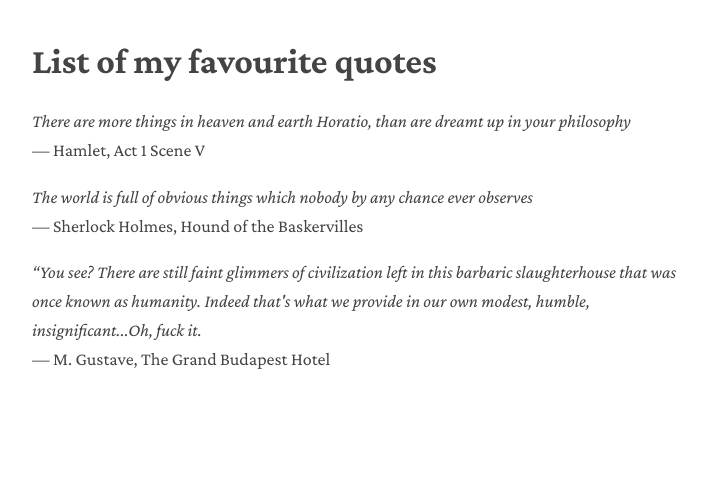
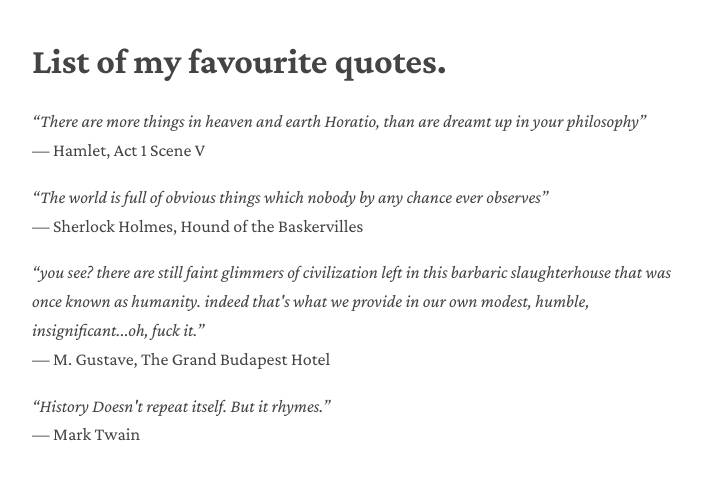
Before and after one commit to Paul-Joshy/homepage, a plain HTML site: page quotes.html in a window 1280 px wide. Shown: the whole page, without its empty margins (283-990 px from the left). Drawn offline with nearby package versions, Linux system fonts and the light colour scheme.

Commit message:
Added quote

```diff
--- a/quotes.html
+++ b/quotes.html
@@ -7,13 +7,14 @@
     <link href="./style.css" rel="stylesheet">
   </head>
   <body>
-    <h1>List of my favourite quotes</h1>
+    <h1>List of my favourite quotes.</h1>
 
-    <p><i>There are more things in heaven and earth Horatio, than are dreamt up in your philosophy</i> <br>&mdash; Hamlet, Act 1 Scene V</p>
+    <p><i><q>There are more things in heaven and earth Horatio, than are dreamt up in your philosophy</q></i> <br>&mdash; Hamlet, Act 1 Scene V</p>
 
-    <p><i>The world is full of obvious things which nobody by any chance ever observes</i> <br> &mdash; Sherlock Holmes, Hound of the Baskervilles</p>
+    <p><i><q>The world is full of obvious things which nobody by any chance ever observes</q></i> <br> &mdash; Sherlock Holmes, Hound of the Baskervilles</p>
 
-    <p><i>“You see? There are still faint glimmers of civilization left in this barbaric slaughterhouse that was once known as humanity. Indeed that's what we provide in our own modest, humble, insignificant...Oh, fuck it.</i> <br> &mdash; M. Gustave, The Grand Budapest Hotel </p>
+    <p><i><q>you see? there are still faint glimmers of civilization left in this barbaric slaughterhouse that was once known as humanity. indeed that's what we provide in our own modest, humble, insignificant...oh, fuck it.</q></i> <br> &mdash; M. Gustave, The Grand Budapest Hotel </p>
 
+    <p><i><q>History Doesn't repeat itself. But it rhymes.</q></i> <br> &mdash; Mark Twain </p>
   </body>
 </html>
```
